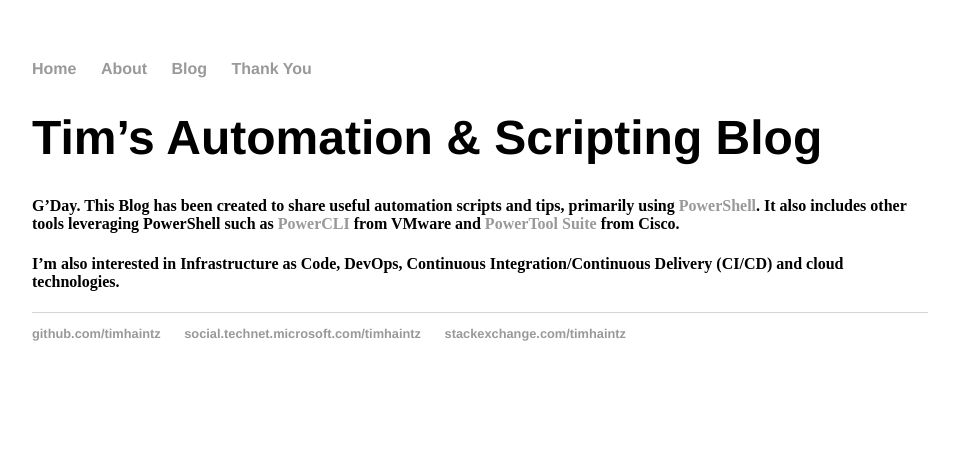
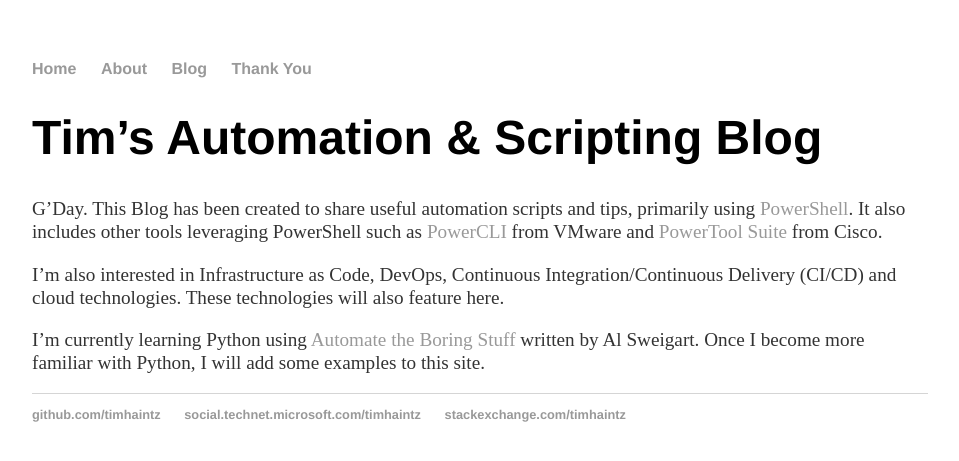
Before and after one commit to timhaintz/timhaintz.github.io, a Jekyll site: the page built from index.md, in a window 1280 px wide. Shown: the top 461 px of the page, without its empty margins (160-1119 px from the left). Built offline with Jekyll 4.4.1, drawn with Linux system fonts in a browser that asks for light colours.

Commit message:
Update index.md

```diff
--- a/index.md
+++ b/index.md
@@ -4,6 +4,8 @@ title: Tim's Automation & Scripting Blog
 ---
 # Tim's Automation & Scripting Blog
 
-#### G'Day. This Blog has been created to share useful automation scripts and tips, primarily using [PowerShell](https://docs.microsoft.com/en-us/powershell/scripting/powershell-scripting?view=powershell-6). It also includes other tools leveraging PowerShell such as [PowerCLI](https://www.vmware.com/support/developer/PowerCLI/) from VMware and [PowerTool Suite](https://communities.cisco.com/docs/DOC-37154) from Cisco.
+G'Day. This Blog has been created to share useful automation scripts and tips, primarily using [PowerShell](https://docs.microsoft.com/en-us/powershell/scripting/powershell-scripting?view=powershell-6). It also includes other tools leveraging PowerShell such as [PowerCLI](https://www.vmware.com/support/developer/PowerCLI/) from VMware and [PowerTool Suite](https://communities.cisco.com/docs/DOC-37154) from Cisco.
 
-#### I'm also interested in Infrastructure as Code, DevOps, Continuous Integration/Continuous Delivery (CI/CD) and cloud technologies.
+I'm also interested in Infrastructure as Code, DevOps, Continuous Integration/Continuous Delivery (CI/CD) and cloud technologies. These technologies will also feature here.
+
+I'm currently learning Python using [Automate the Boring Stuff](https://automatetheboringstuff.com/) written by Al Sweigart. Once I become more familiar with Python, I will add some examples to this site.
```
